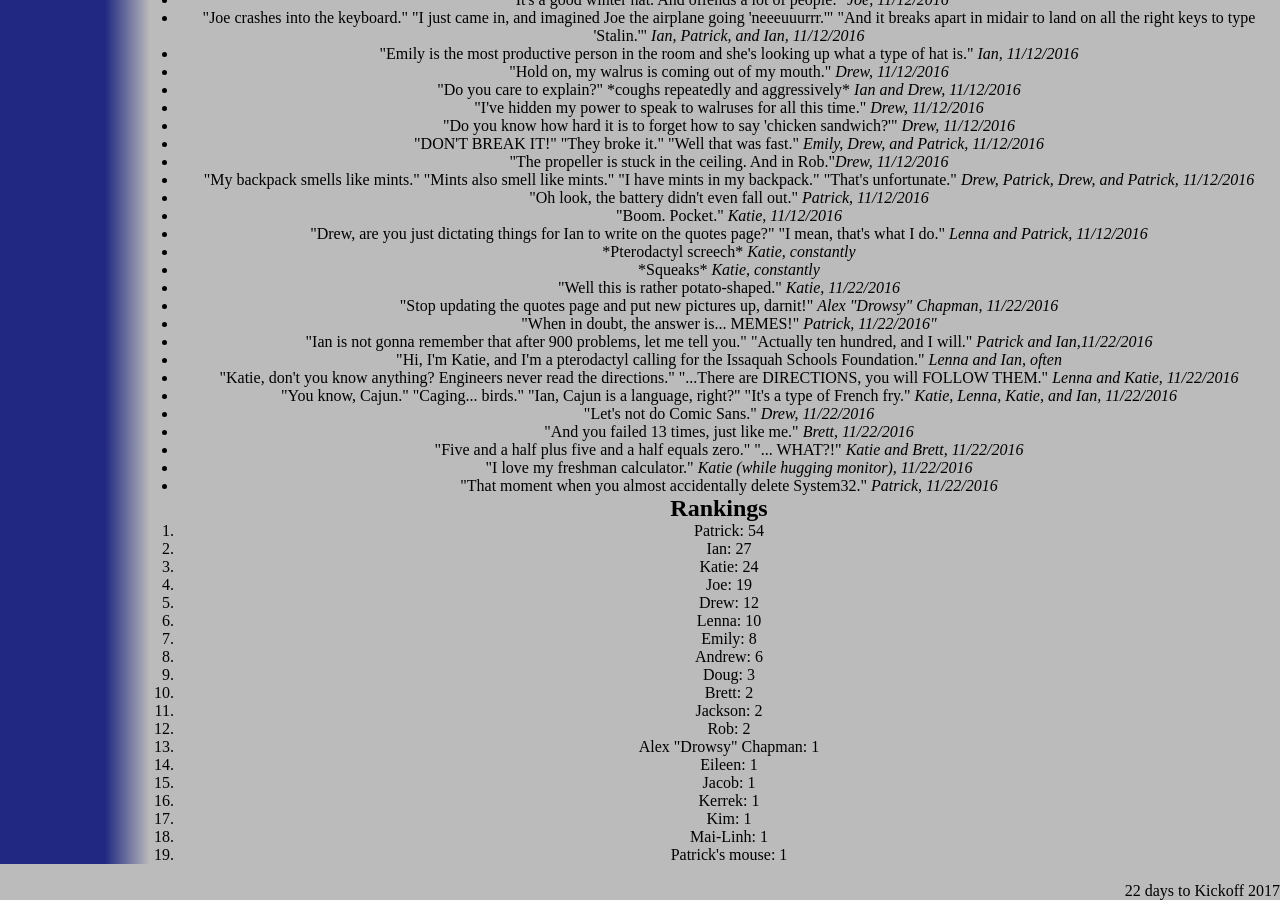
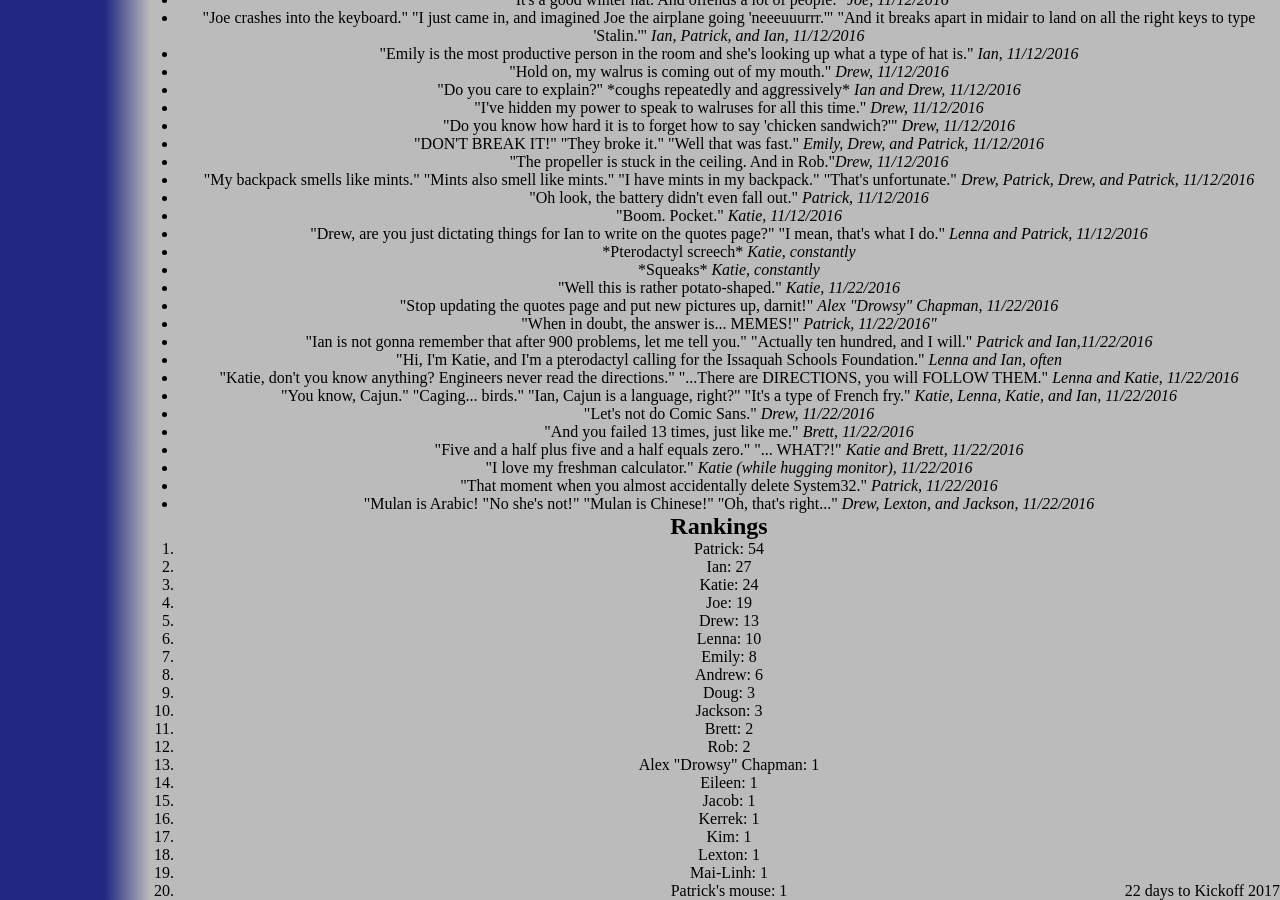
Before and after one commit to katiebugmoon/FRC4131.github.io, a Jekyll site: the page built from media/2017/quotes.html, in a window 1280 px wide and 900 px high, scrolled down 2095 px. Built offline with Jekyll 4.4.1, drawn with Linux system fonts in a browser that asks for light colours; nearby versions of some CDN libraries.

Commit message:
Update quotes.html

```diff
--- a/media/2017/quotes.html
+++ b/media/2017/quotes.html
@@ -137,6 +137,7 @@ title: Build Season 2017 Quotes
 	<li>"Five and a half plus five and a half equals zero." "... WHAT?!" <i>Katie and Brett, 11/22/2016</i></li>
 	<li>"I love my freshman calculator." <i>Katie (while hugging monitor), 11/22/2016</i></li>
 	<li>"That moment when you almost accidentally delete System32." <i>Patrick, 11/22/2016</i></li>
+	<li>"Mulan is Arabic! "No she's not!" "Mulan is Chinese!" "Oh, that's right..." <i>Drew, Lexton, and Jackson, 11/22/2016</i></li>
 </ul>
 <h2>Rankings</h2>
 <ol id='rankings'></ol>
```
